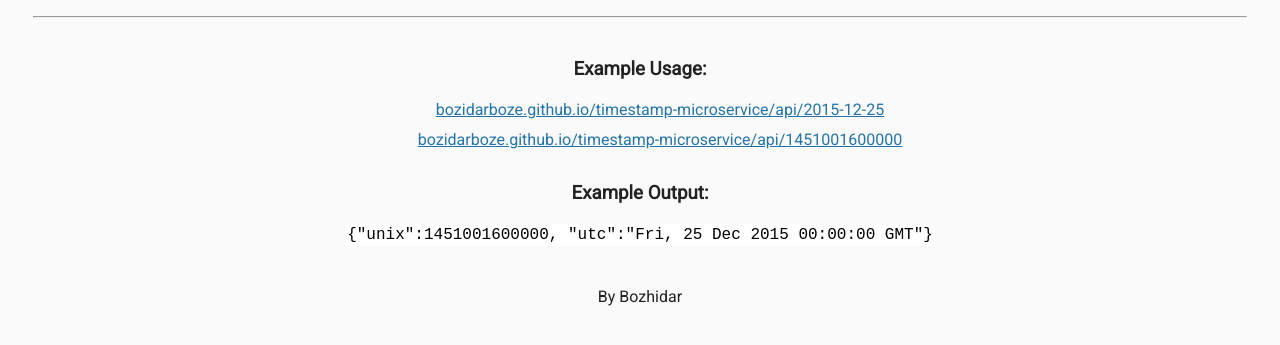
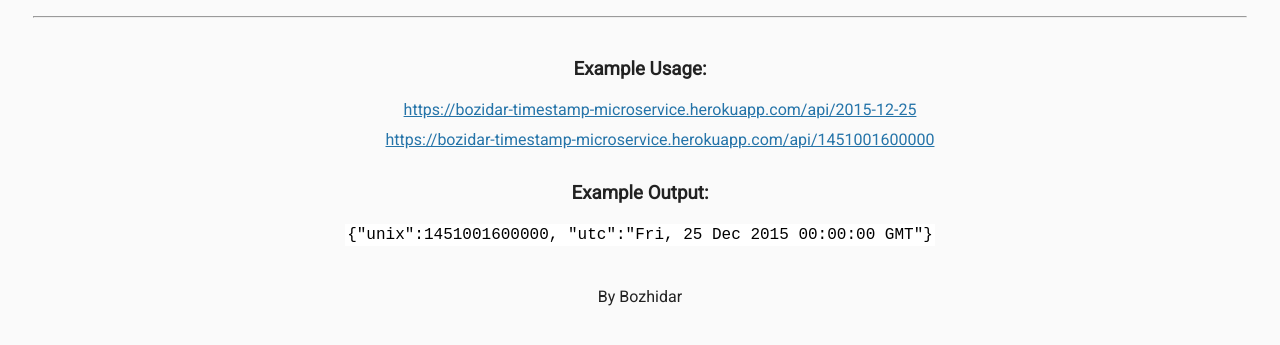
Before and after one commit to Bozidarboze/timestamp-microservice, a website: page views/index.html in a window 1280 px wide. Shown: the part 53-398 px from the top of the page. Drawn offline with Linux system fonts and the light colour scheme; files that its build step writes are made by us from their sources.

Commit message:
Change URL

```diff
--- a/views/index.html
+++ b/views/index.html
@@ -14,8 +14,8 @@
     <div class="container">
       <h3>Example Usage:</h3>
       <ul>
-        <li><a href="api/2015-12-25">bozidarboze.github.io/timestamp-microservice/api/2015-12-25</a></li>
-        <li><a href="api/1451001600000">bozidarboze.github.io/timestamp-microservice/api/1451001600000</a></li>
+        <li><a href="api/2015-12-25">https://bozidar-timestamp-microservice.herokuapp.com/api/2015-12-25</a></li>
+        <li><a href="api/1451001600000">https://bozidar-timestamp-microservice.herokuapp.com/api/1451001600000</a></li>
       </ul>
 
       <h3>Example Output:</h3>
```
